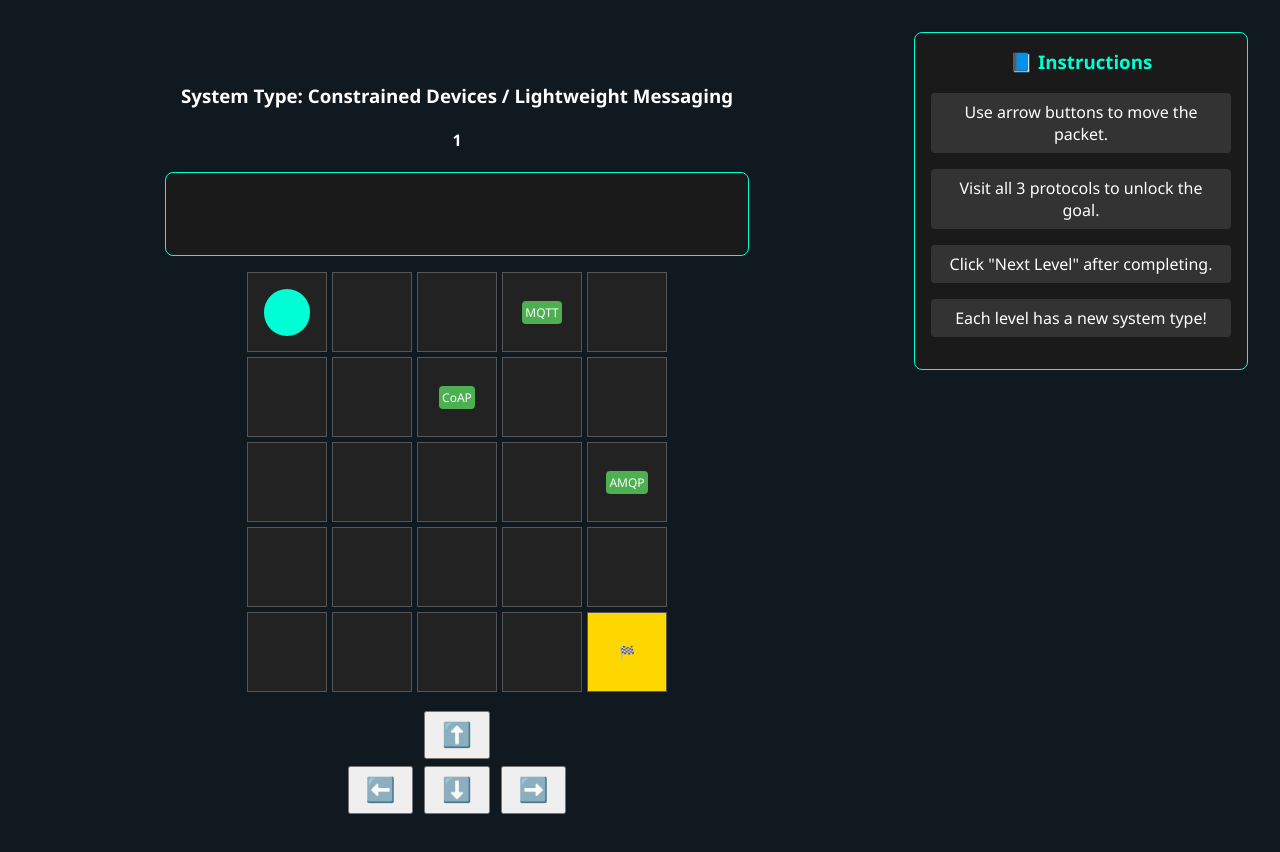
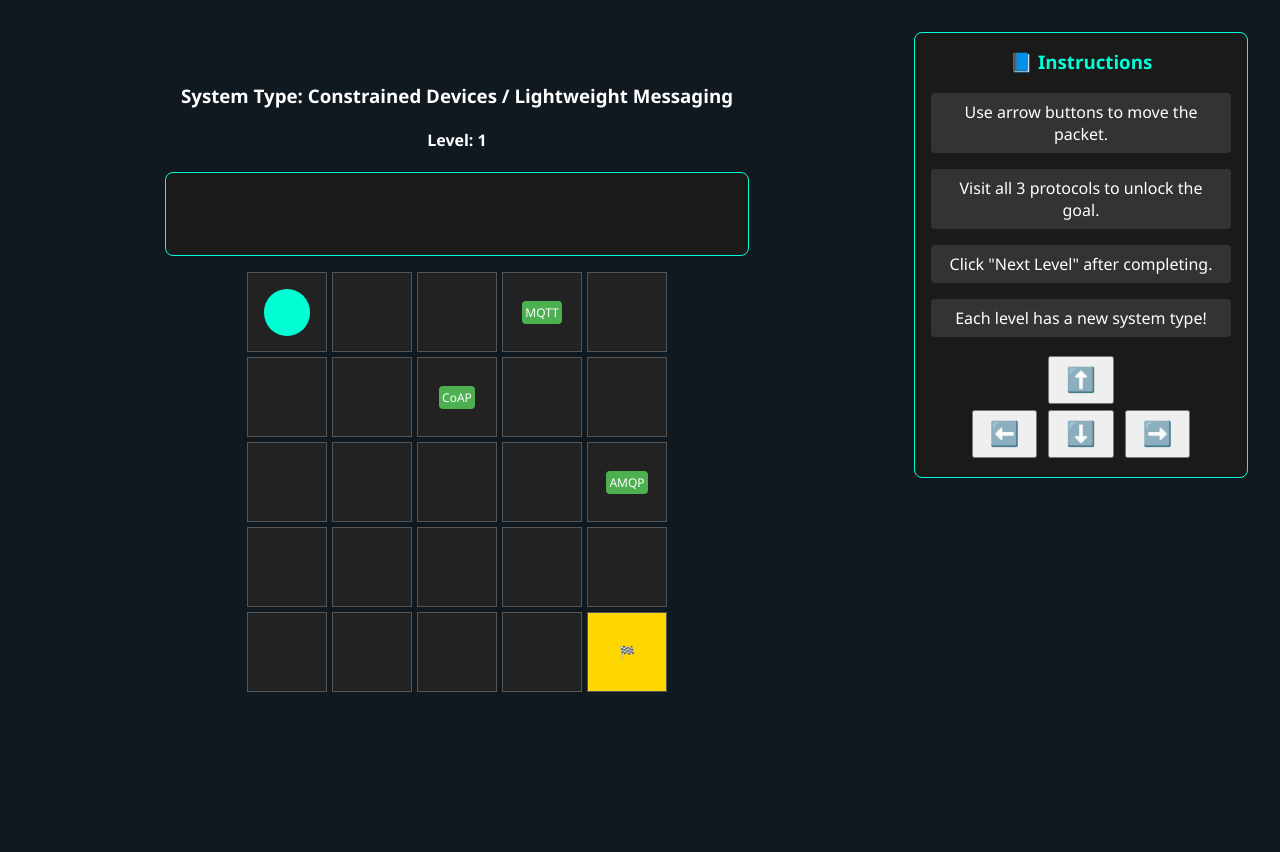
Before and after one commit to leeownuh/iot-protocols-game, a plain HTML site: page index.html in a window 1280 px wide. After the commit the page ends 800 px from the top, so only its background shows below. Drawn offline with Linux system fonts and the light colour scheme.

Commit message:
Layout change

```diff
--- a/game.js
+++ b/game.js
@@ -66,7 +66,7 @@ function renderGrid() {
   const grid = document.getElementById("grid");
   grid.innerHTML = "";
   currentGrid = JSON.parse(JSON.stringify(levels[level].grid));
-  document.getElementById("level-number").textContent = level;
+  document.getElementById("level-number").textContent =  "Level: " + level;
 
   // 🆕 Set the system type heading
   document.getElementById("system-type-heading").textContent =
--- a/index.html
+++ b/index.html
@@ -14,12 +14,7 @@
 
       <div id="info-box"></div>
       <div id="grid" class="level-1"></div>
-      <div id="controls">
-        <button onclick="move('up')">⬆️</button><br>
-        <button onclick="move('left')">⬅️</button>
-        <button onclick="move('down')">⬇️</button>
-        <button onclick="move('right')">➡️</button>
-      </div>
+
       <button id="next-level" onclick="nextLevel()">Next Level ➡️</button>
     </div>
 
@@ -32,6 +27,12 @@
         <li>Click "Next Level" after completing.</li>
         <li>Each level has a new system type!</li>
       </ul>
+      <div id="controls">
+        <button onclick="move('up')">⬆️</button><br>
+        <button onclick="move('left')">⬅️</button>
+        <button onclick="move('down')">⬇️</button>
+        <button onclick="move('right')">➡️</button>
+      </div>
     </div>
   </div>
 
```
